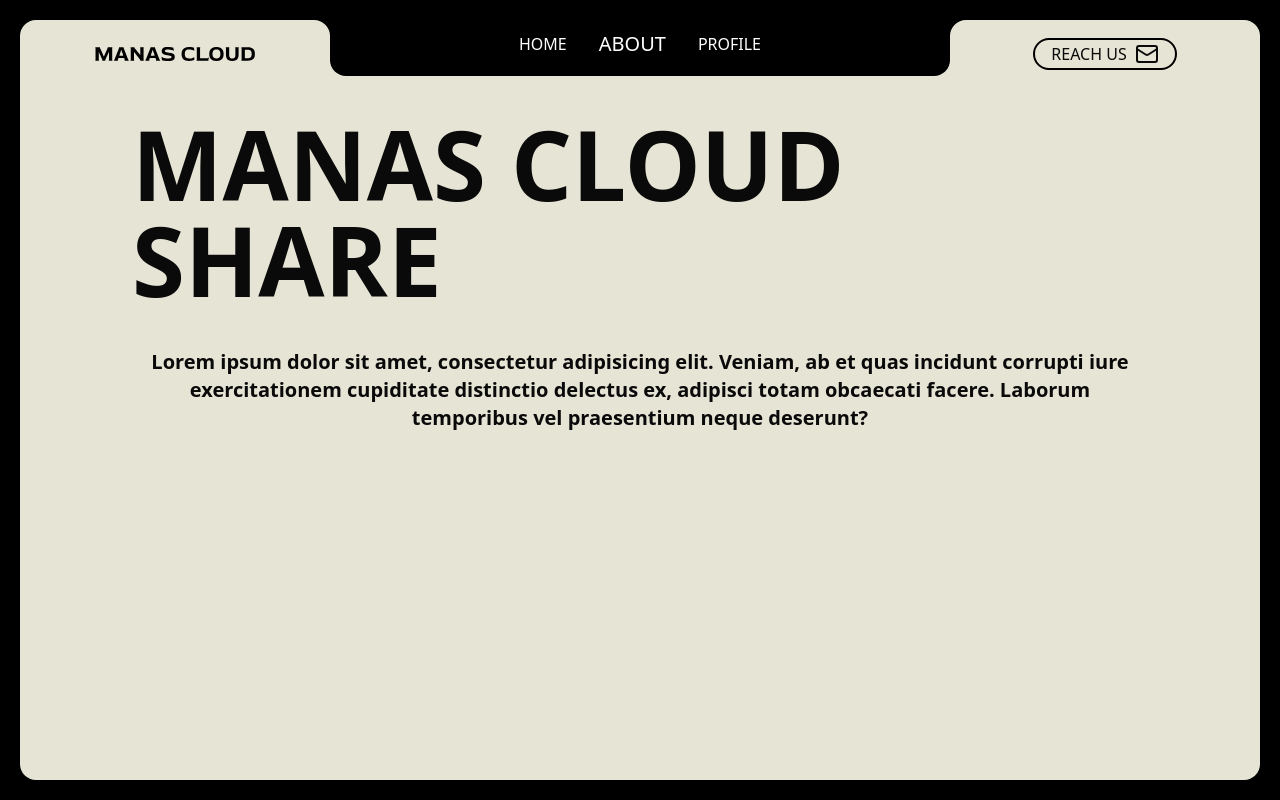
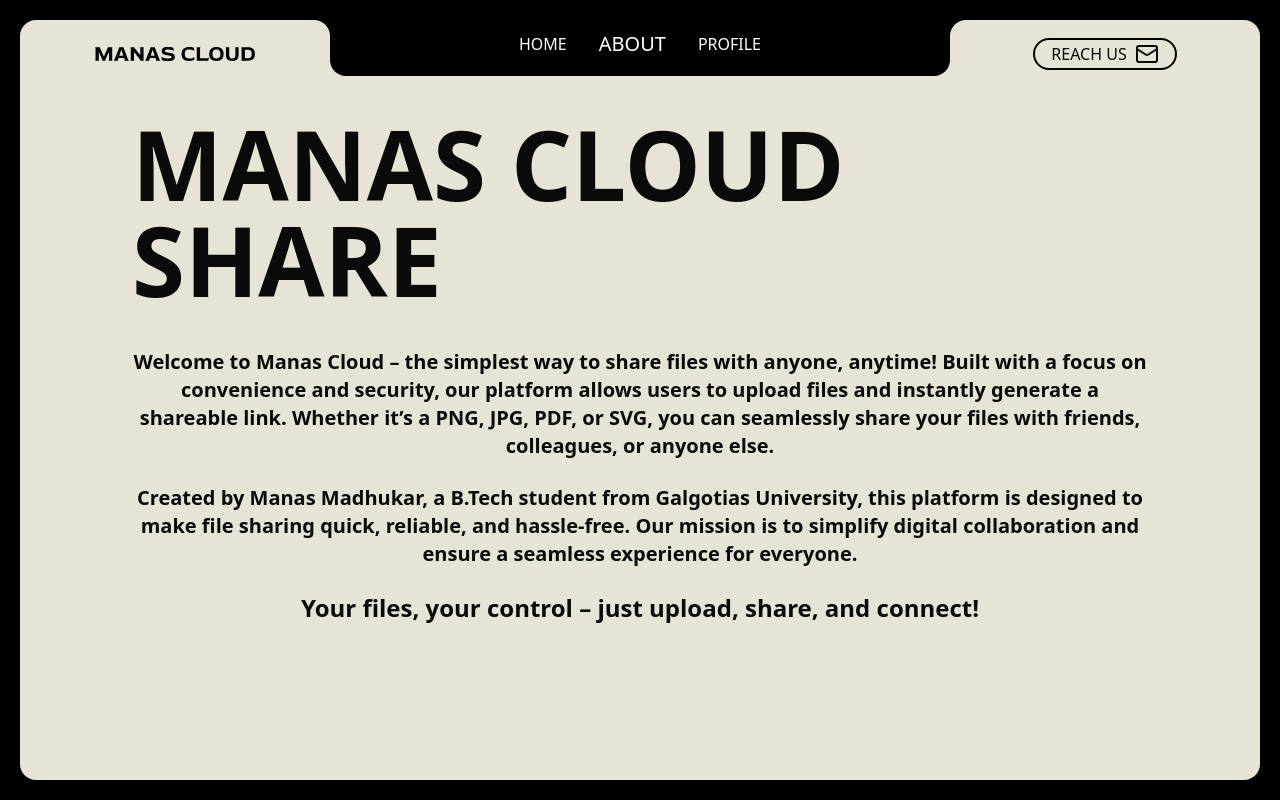
Before and after one commit to madhukar-30/cloud-project, a Next.js app in the folder frontend/: page /about in a window 1280 px wide. Built offline with nearby package versions, Linux system fonts and the light colour scheme; no server answers.

Commit message:
fix styles
fixed the styles of about and profile page, added tick after copying the file links.

```diff
--- a/frontend/app/about/page.tsx
+++ b/frontend/app/about/page.tsx
@@ -24,8 +24,18 @@
                         <div className='flex flex-col w-full md:px-28 px-10 h-auto items-center justify-center mt-10'>
                             <div className='md:text-8xl text-4xl font-black uppercase'>Manas Cloud Share</div>
 
-                            <div className='w-full h-auto flex flex-row gap-6 mt-10 text-center text-xl font-semibold'>
-                                Lorem ipsum dolor sit amet, consectetur adipisicing elit. Veniam, ab et quas incidunt corrupti iure exercitationem cupiditate distinctio delectus ex, adipisci totam obcaecati facere. Laborum temporibus vel praesentium neque deserunt?
+                            <div className='w-full h-auto flex flex-col gap-6 mt-10 text-center text-xl font-semibold'>
+                                <div>
+                                    Welcome to Manas Cloud – the simplest way to share files with anyone, anytime! Built with a focus on convenience and security, our platform allows users to upload files and instantly generate a shareable link. Whether it’s a PNG, JPG, PDF, or SVG, you can seamlessly share your files with friends, colleagues, or anyone else.
+                                </div>
+
+                                <div>
+                                    Created by Manas Madhukar, a B.Tech student from Galgotias University, this platform is designed to make file sharing quick, reliable, and hassle-free. Our mission is to simplify digital collaboration and ensure a seamless experience for everyone.
+                                </div>
+
+                                <div className='text-2xl font-bold'>
+                                    Your files, your control – just upload, share, and connect!
+                                </div>
                             </div>
 
                         </div>
--- a/frontend/app/profile/page.tsx
+++ b/frontend/app/profile/page.tsx
@@ -4,17 +4,30 @@
 import Login from '@/components/Login'
 import Navbar from '@/components/Navbar'
 import { UserContext } from '@/context/userContext'
-import { CopyIcon } from 'lucide-react';
+import { CheckCircleIcon, CopyIcon } from 'lucide-react';
 import Image from 'next/image';
 import Link from 'next/link';
-import React, { useContext, useEffect } from 'react'
+import React, { useContext, useEffect, useState } from 'react'
 
 const ProfilePage = () => {
     const { loading, authenticated, setNavTracker, userData } = useContext(UserContext);
+    const [copiedIndex, setCopiedIndex] = useState<number | null>(null);
 
     useEffect(() => {
         setNavTracker('profile');
     }, [setNavTracker]);
+
+    const handleCopy = async (url: string, index: number) => {
+        try {
+            await navigator.clipboard.writeText(url);
+            setCopiedIndex(index);
+            setTimeout(() => {
+                setCopiedIndex(null);
+            }, 4000);
+        } catch (err) {
+            console.error('Failed to copy:', err);
+        }
+    };
 
     return (
         <React.Fragment>
@@ -43,8 +56,11 @@
                                                     <Link href={file} target="_blank" rel="noopener noreferrer" className="w-full px-2 py-2 text-nowrap">
                                                         {file}
                                                     </Link>
-                                                    <div className='bg-white shadow absolute bottom-0 right-0 py-2 px-2 cursor-pointer'>
-                                                        <CopyIcon />
+                                                    <div
+                                                        className='bg-white shadow absolute bottom-0 right-0 py-2 px-2 cursor-pointer hover:bg-gray-100 transition-colors'
+                                                        onClick={() => handleCopy(file, index)}
+                                                    >
+                                                        {copiedIndex === index ? <CheckCircleIcon className="text-green-600" /> : <CopyIcon />}
                                                     </div>
                                                 </div>
                                             </div>
--- a/frontend/components/Navbar.tsx
+++ b/frontend/components/Navbar.tsx
@@ -3,11 +3,10 @@
 import React, { useContext, useState } from 'react';
 
 import Link from 'next/link';
-import { FaGoogle } from 'react-icons/fa';
-import { signIn, signOut } from 'next-auth/react';
+import { signOut } from 'next-auth/react';
 import { UserContext } from '@/context/userContext';
 import Image from 'next/image';
-import { LogInIcon, LogOutIcon, MailIcon, Menu } from 'lucide-react';
+import { LogOutIcon, MailIcon, Menu } from 'lucide-react';
 import { Dialog, DialogContent, DialogDescription, DialogHeader, DialogTitle, DialogTrigger } from "@/components/ui/dialog";
 import { Button } from './ui/button';
 
```
